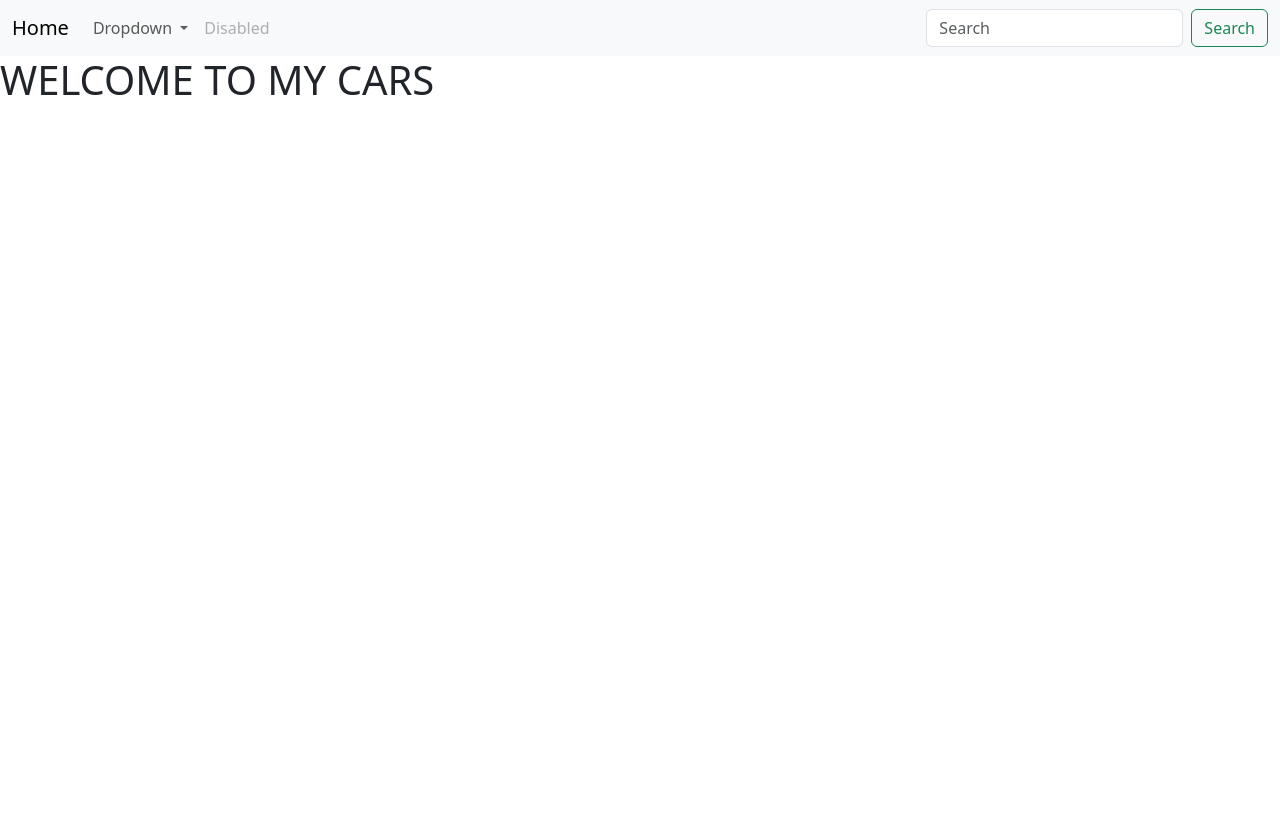
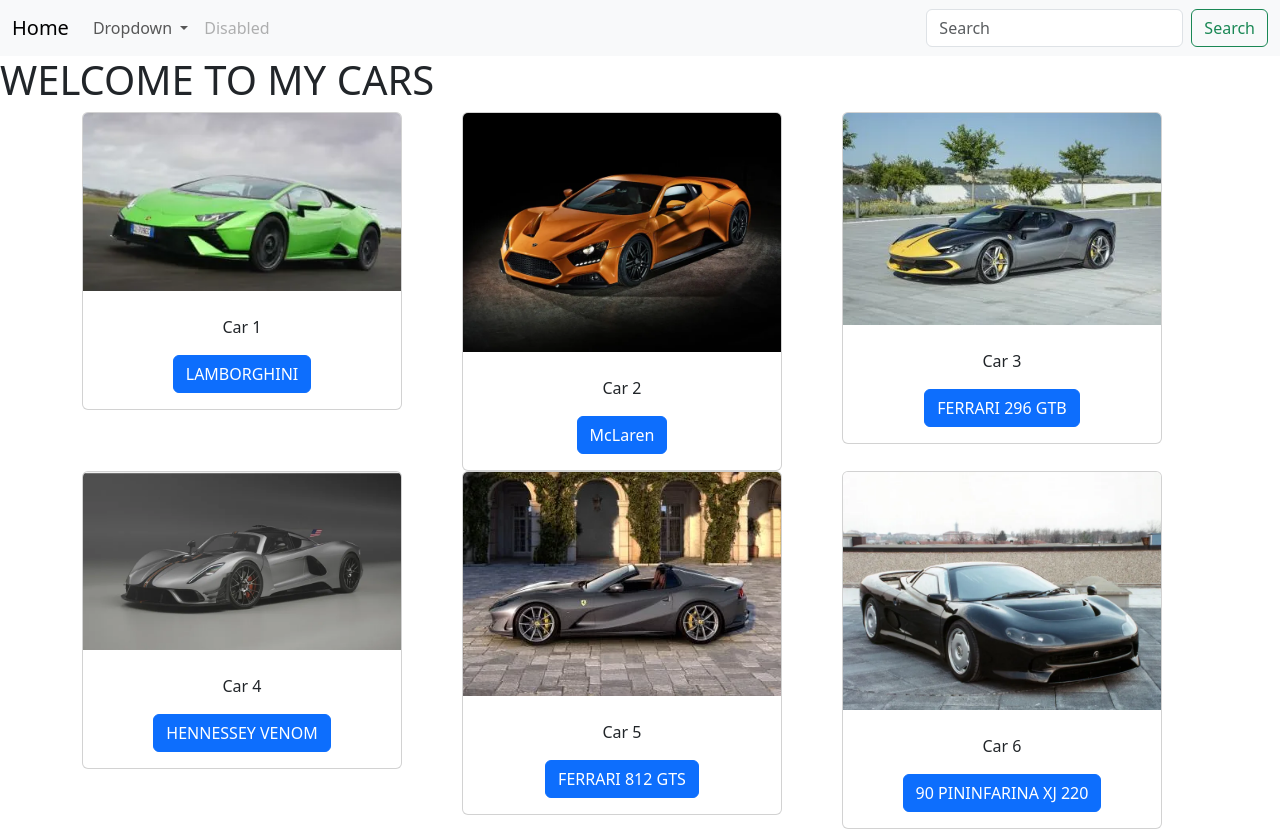
Before and after one commit to Glenix745/IT24A-Ocmayon-G-, a plain HTML site: page index.html in a window 1280 px wide. Before the commit the page ends 800 px from the top, so only its background shows below. Drawn offline with nearby package versions, Linux system fonts and the light colour scheme.

Commit message:
Added card and container

```diff
--- a/index.html
+++ b/index.html
@@ -41,5 +41,76 @@
 
 <body>
     <h1>WELCOME TO MY CARS</h1>
+
+    <div class="container text-center">
+        <div class="row">
+          <div class="col">
+            <div class="card" style="width: 20rem;">
+                <img src="/assets/img/Lamborghini.webp" class="card-img-top" alt="...">
+                <div class="card-body">
+                  <h5 class="card-title"></h5>
+                  <p class="card-text">Car 1</p>
+                  <a href="#" class="btn btn-primary">LAMBORGHINI</a>
+                </div>
+              </div>
+          </div>
+          <div class="col">
+            <div class="card" style="width: 20rem;">
+                <img src="/assets/img/McLaren.webp" class="card-img-top" alt="...">
+                <div class="card-body">
+                  <h5 class="card-title"></h5>
+                  <p class="card-text">Car 2</p>
+                  <a href="#" class="btn btn-primary">McLaren</a>
+                </div>
+              </div>
+          </div>
+          <div class="col">
+            <div class="card" style="width: 20rem;">
+                <img src="/assets/img/FERRARI 296 GTB.webp" class="card-img-top" alt="...">
+                <div class="card-body">
+                  <h5 class="card-title"></h5>
+                  <p class="card-text">Car 3</p>
+                  <a href="#" class="btn btn-primary">FERRARI 296 GTB</a>
+                </div>
+              </div>
+          </div>
+        </div>
+      </div>
+
+      <div class="container text-center">
+        <div class="row">
+          <div class="col">
+            <div class="card" style="width: 20rem;">
+                <img src="/assets/img/HENNESSEY VENOM.webp" class="card-img-top" alt="...">
+                <div class="card-body">
+                  <h5 class="card-title"></h5>
+                  <p class="card-text">Car 4</p>
+                  <a href="#" class="btn btn-primary">HENNESSEY VENOM</a>
+                </div>
+              </div>
+          </div>
+          <div class="col">
+            <div class="card" style="width: 20rem;">
+                <img src="/assets/img/FERRARI 812 GTS.webp" class="card-img-top" alt="...">
+                <div class="card-body">
+                  <h5 class="card-title"></h5>
+                  <p class="card-text">Car 5</p>
+                  <a href="#" class="btn btn-primary">FERRARI 812 GTS</a>
+                </div>
+              </div>
+          </div>
+          <div class="col">
+            <div class="card" style="width: 20rem;">
+                <img src="/assets/img/90 PININFARINA XJ 220.webp" class="card-img-top" alt="...">
+                <div class="card-body">
+                  <h5 class="card-title"></h5>
+                  <p class="card-text">Car 6</p>
+                  <a href="#" class="btn btn-primary">90 PININFARINA XJ 220</a>
+                </div>
+              </div>
+          </div>
+        </div>
+      </div>
+
 </body>
 </html>
```
Also changed, not shown: assets/img/90 PININFARINA XJ 220.webp (added), assets/img/FERRARI 296 GTB.webp (added), assets/img/FERRARI 812 GTS.webp (added), assets/img/HENNESSEY VENOM.webp (added), assets/img/Lamborghini.webp (added), assets/img/McLaren.webp (added).
